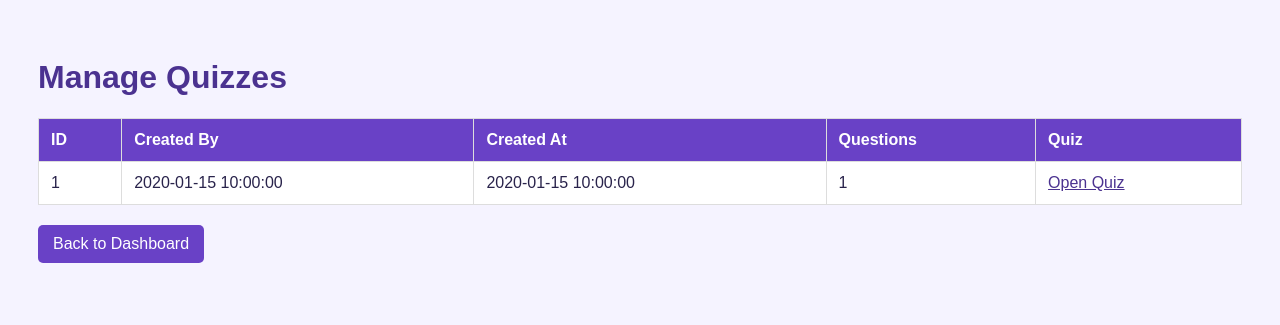
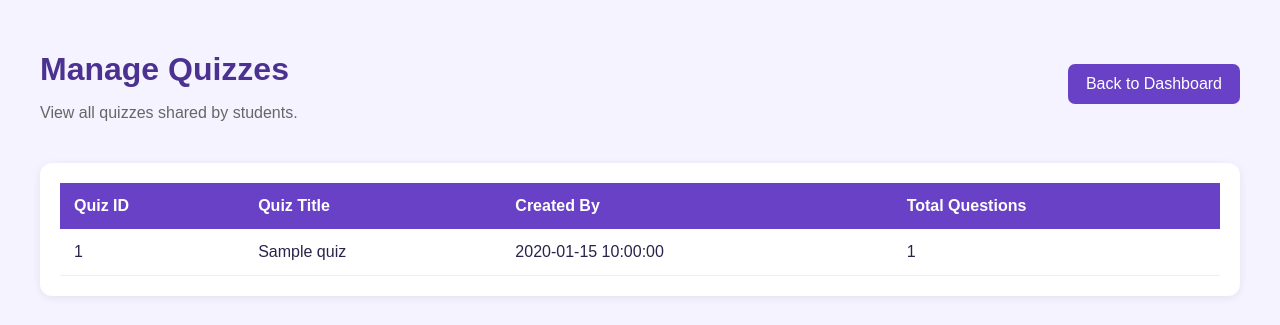
Before and after one commit to Likhitha811-gr/Likhitha-Student-Notes-Sharing-Application, a Python web app: template templates/admin_quizzes.html in a window 1280 px wide. Shown: the top 325 px of the page. Run offline with Jinja, Linux system fonts and the light colour scheme; the template is opened without the code that fills it: most values are stand-ins (such as "Sample title", 1, 10 or a date in 2020).

Commit message:
Update admin_quizzes.html

```diff
--- a/templates/admin_quizzes.html
+++ b/templates/admin_quizzes.html
@@ -1,31 +1,160 @@
+
 <!DOCTYPE html>
 <html>
 <head>
-    <title>Manage Quizzes</title>
+    <title>Manage Quizzes - Admin</title>
+
     <style>
-        body { font-family: Arial, sans-serif; background: #f5f3ff; padding: 30px; color: #29234b; }
-        h1 { color: #4b3290; }
-        table { width: 100%; border-collapse: collapse; background: white; margin-top: 20px; }
-        th, td { padding: 12px; border: 1px solid #ddd; text-align: left; }
-        th { background: #6941c6; color: white; }
-        a { color: #4b3290; }
-        .back { display: inline-block; margin-top: 20px; padding: 10px 15px; background: #6941c6; color: white; text-decoration: none; border-radius: 5px; }
+        * {
+            box-sizing: border-box;
+        }
+
+        body {
+            font-family: Arial, sans-serif;
+            background: #f5f3ff;
+            margin: 0;
+            padding: 30px;
+            color: #29234b;
+        }
+
+        .container {
+            max-width: 1200px;
+            margin: auto;
+        }
+
+        .top-bar {
+            display: flex;
+            justify-content: space-between;
+            align-items: center;
+            flex-wrap: wrap;
+            gap: 15px;
+            margin-bottom: 25px;
+        }
+
+        h1 {
+            color: #4b3290;
+            margin-bottom: 10px;
+        }
+
+        .subtitle {
+            color: #666;
+        }
+
+        .back-btn {
+            display: inline-block;
+            background: #6941c6;
+            color: white;
+            padding: 11px 18px;
+            border-radius: 7px;
+            text-decoration: none;
+        }
+
+        .back-btn:hover {
+            background: #4b3290;
+        }
+
+        .table-container {
+            background: white;
+            padding: 20px;
+            border-radius: 12px;
+            box-shadow: 0 2px 10px #00000012;
+            overflow-x: auto;
+        }
+
+        table {
+            width: 100%;
+            border-collapse: collapse;
+            min-width: 650px;
+        }
+
+        th {
+            background: #6941c6;
+            color: white;
+            padding: 14px;
+            text-align: left;
+        }
+
+        td {
+            padding: 14px;
+            border-bottom: 1px solid #eee;
+        }
+
+        tr:hover {
+            background: #faf8ff;
+        }
+
+        .empty-message {
+            text-align: center;
+            padding: 30px;
+            color: #777;
+        }
+
+        @media (max-width: 600px) {
+            body {
+                padding: 15px;
+            }
+
+            .table-container {
+                padding: 10px;
+            }
+        }
     </style>
 </head>
+
 <body>
+
+<div class="container">
+
+    <div class="top-bar">
+        <div>
             <h1>Manage Quizzes</h1>
+            <p class="subtitle">
+                View all quizzes shared by students.
+            </p>
+        </div>
+
+        <a href="{{ url_for('admin_dashboard') }}"
+           class="back-btn">
+            Back to Dashboard
+        </a>
+    </div>
+
+    <div class="table-container">
+
         <table>
-        <tr><th>ID</th><th>Created By</th><th>Created At</th><th>Questions</th><th>Quiz</th></tr>
+            <thead>
+                <tr>
+                    <th>Quiz ID</th>
+                    <th>Quiz Title</th>
+                    <th>Created By</th>
+                    <th>Total Questions</th>
+                </tr>
+            </thead>
+
+            <tbody>
+
                 {% for quiz in quizzes %}
                 <tr>
-            <td>{{ quiz.id }}</td><td>{{ quiz.created_by or 'Unknown' }}</td>
-            <td>{{ quiz.created_at }}</td><td>{{ quiz.question_count }}</td>
-            <td><a href="{{ url_for('shared_quiz', token=quiz.token) }}" target="_blank">Open Quiz</a></td>
+                    <td>{{ quiz.id }}</td>
+                    <td>{{ quiz.title }}</td>
+                    <td>{{ quiz.created_by }}</td>
+                    <td>{{ quiz.question_count }}</td>
                 </tr>
+
                 {% else %}
-        <tr><td colspan="5">No shared quizzes available.</td></tr>
+                <tr>
+                    <td colspan="4" class="empty-message">
+                        No quizzes available.
+                    </td>
+                </tr>
                 {% endfor %}
+
+            </tbody>
         </table>
-    <a class="back" href="{{ url_for('admin_dashboard') }}">Back to Dashboard</a>
+
+    </div>
+
+</div>
+
 </body>
 </html>
```
Lines whose indentation alone changed are shown as unchanged.
